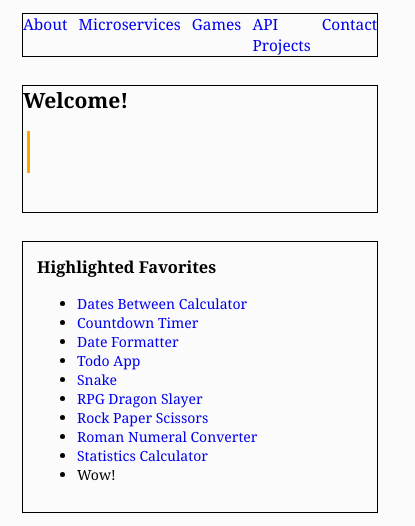
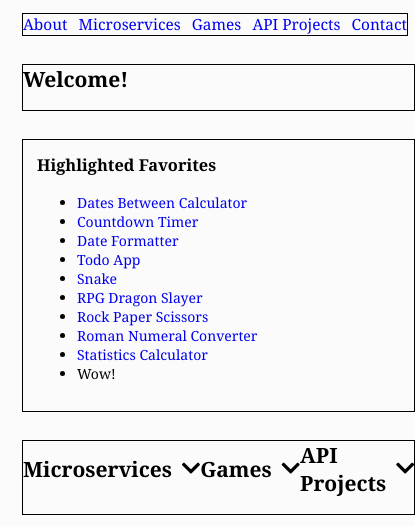
Before and after one commit to cnourrcier/javascript-projects, a plain HTML site: page index.html in a window 390 px wide. Shown: the part 58-584 px from the top of the page, 415 px wide, since content can reach past the window. Drawn offline with Linux system fonts and the light colour scheme; no server answers.

Commit message:
Update projects toggle display, add arrow animations

```diff
--- a/assets/js/script.js
+++ b/assets/js/script.js
@@ -1,23 +1,42 @@
 
-const toggleMicroservicesBtn = document.getElementById('toggle-microservices-btn');
-const toggleGamesBtn = document.getElementById('toggle-games-btn');
-const toggleApiProjectsBtn = document.getElementById('toggle-api-projects-btn');
+const toggleMicroservicesHeader = document.getElementById('toggle-microservices');
+const toggleGamesHeader = document.getElementById('toggle-games');
+const toggleApiProjectsHeader = document.getElementById('toggle-api-projects');
+
+const toggleMicroservicesLink = document.getElementById('nav-and-toggle-microservices');
+const toggleGamesLink = document.getElementById('nav-and-toggle-games');
+const toggleApiProjectsLink = document.getElementById('nav-and-toggle-api-projects');
 
 const microservices = document.getElementById('microservices');
 const games = document.getElementById('games');
 const apiProjects = document.getElementById('api-projects');
 
-const toggleSection = (section) => {
+const projectSections = [microservices, games, apiProjects];
+
+const toggleSection = (section, header) => {
+    const icon = header.querySelector('i');
     if (section.style.display === 'none' || section.style.display === '') {
+        hideAllSections();
+        icon.classList.add('up');
         section.style.display = 'grid';
     } else {
         section.style.display = 'none';
+        icon.classList.remove('up');
     }
 }
 
-toggleMicroservicesBtn.addEventListener('click', () => toggleSection(microservices));
-toggleGamesBtn.addEventListener('click', () => toggleSection(games));
-toggleApiProjectsBtn.addEventListener('click', () => toggleSection(apiProjects));
+const hideAllSections = () => {
+    projectSections.map(section => section.style.display = 'none');
+}
+
+toggleMicroservicesHeader.addEventListener('click', () => toggleSection(microservices, toggleMicroservicesHeader));
+toggleGamesHeader.addEventListener('click', () => toggleSection(games, toggleGamesHeader));
+toggleApiProjectsHeader.addEventListener('click', () => toggleSection(apiProjects, toggleApiProjectsHeader));
+
+toggleMicroservicesLink.addEventListener('click', () => toggleSection(microservices, toggleMicroservicesHeader));
+toggleGamesLink.addEventListener('click', () => toggleSection(games, toggleGamesHeader));
+toggleApiProjectsLink.addEventListener('click', () => toggleSection(apiProjects, toggleApiProjectsHeader));
+
 
 // Fetch quotes from the API
 fetch("https://type.fit/api/quotes")
--- a/index.html
+++ b/index.html
@@ -24,9 +24,11 @@
         <nav class="main-menu">
             <ul>
                 <li class="main-menu__item"><a href="./about.html">About</a></li>
-                <li class="main-menu__item"><a href="#microservices">Microservices</a></li>
-                <li class="main-menu__item"><a href="#games">Games</a></li>
-                <li class="main-menu__item"><a href="#api-projects">API Projects</a></li>
+                <li class="main-menu__item"><a href="#microservices" id="nav-and-toggle-microservices">Microservices</a>
+                </li>
+                <li class="main-menu__item"><a href="#games" id="nav-and-toggle-games">Games</a></li>
+                <li class="main-menu__item"><a href="#api-projects" id="nav-and-toggle-api-projects">API Projects</a>
+                </li>
                 <li class="main-menu__item"><a href="#contact">Contact</a></li>
             </ul>
         </nav>
@@ -58,7 +60,14 @@
         </aside>
 
         <section class="projects-wrapper">
-            <h2 class="project-section-header" id="toggle-microservices-btn">Microservices</h2>
+            <div class="projects-header-container">
+                <h2 class="projects-section-header" id="toggle-microservices">Microservices <i
+                        class="fas fa-chevron-down" id="toggle-arrow"></i></h2>
+                <h2 class="projects-section-header" id="toggle-games">Games <i class="fas fa-chevron-down"
+                        id="toggle-arrow"></i></h2>
+                <h2 class="projects-section-header" id="toggle-api-projects">API Projects <i class="fas fa-chevron-down"
+                        id="toggle-arrow"></i></h2>
+            </div>
 
             <section class="projects" id="microservices">
                 <a href="./microservices/days-between-dates-calc/index.html">
@@ -115,8 +124,6 @@
                 </figure>
             </section>
 
-            <h2 class="project-section-header" id="toggle-games-btn">Games</h2>
-
             <section class="projects" id="games">
                 <a href="./games/snake/index.html">
                     <figure class="project">
@@ -140,8 +147,6 @@
                     </figure>
                 </a>
             </section>
-
-            <h2 class="project-section-header" id="toggle-api-projects-btn">API Projects</h2>
 
             <section class="projects" id="api-projects">
                 <figure class="project">
--- a/styles.css
+++ b/styles.css
@@ -30,7 +30,7 @@ main p {
     margin-bottom: 0;
 }
 
-#text {
+/* #text {
     display: inline-block;
     vertical-align: middle;
     color: orange;
@@ -61,7 +61,7 @@ main p {
     50% {
         background-color: orange;
     }
-}
+} */
 
 .container {
     display: grid;
@@ -121,6 +121,13 @@ main p {
     align-items: center;
 }
 
+.projects-header-container {
+    width: 100%;
+    display: flex;
+    justify-content: space-between;
+    border: 1px solid black;
+}
+
 .projects {
     display: grid;
     grid-template-columns: 1fr;
@@ -130,8 +137,23 @@ main p {
     width: 100%;
 }
 
-.project-section-header {
+.projects-section-header {
+    display: flex;
+    align-items: center;
+    gap: 0.7rem;
+}
+
+.projects-section-header i {
+    transition: transform 0.3s;
+}
+
+.projects-section-header i.up {
+    transform: rotate(180deg);
+}
+
+.projects-section-header:hover {
     cursor: pointer;
+    color: blue;
 }
 
 .project {
```
